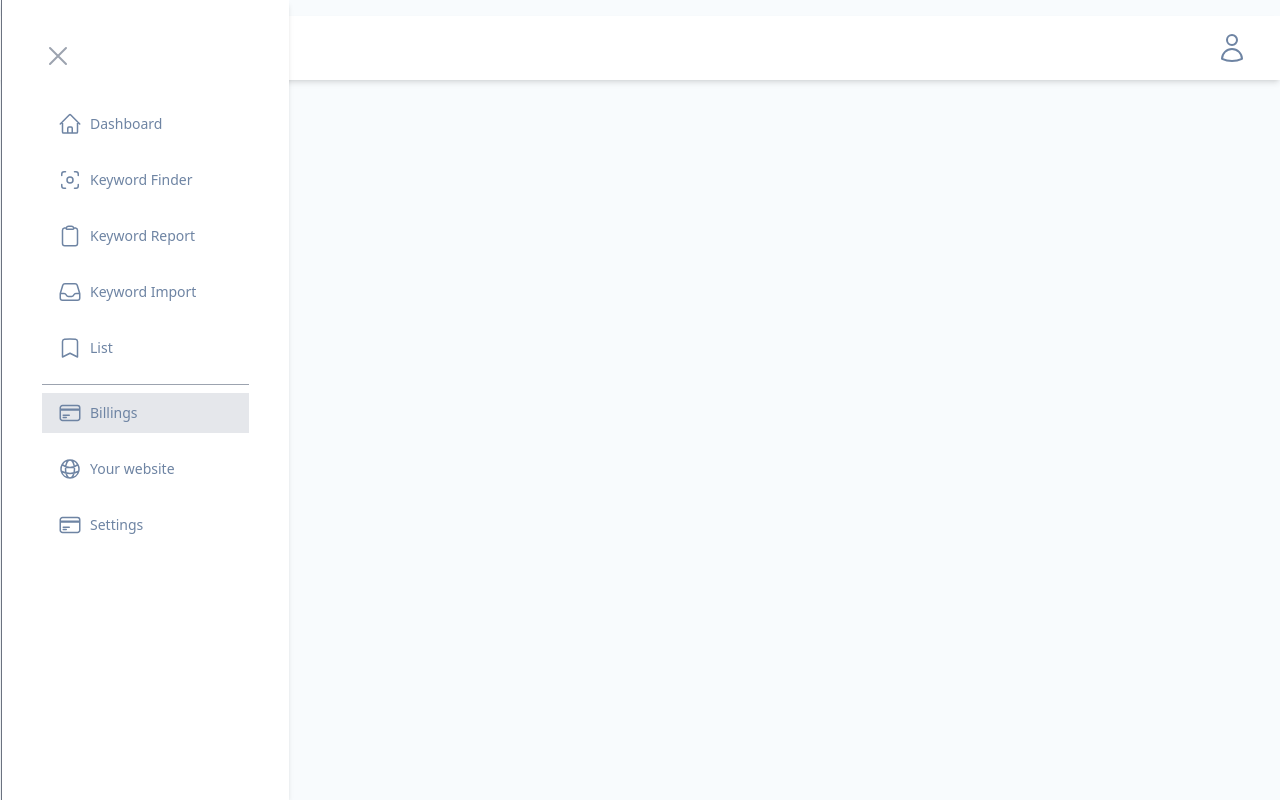
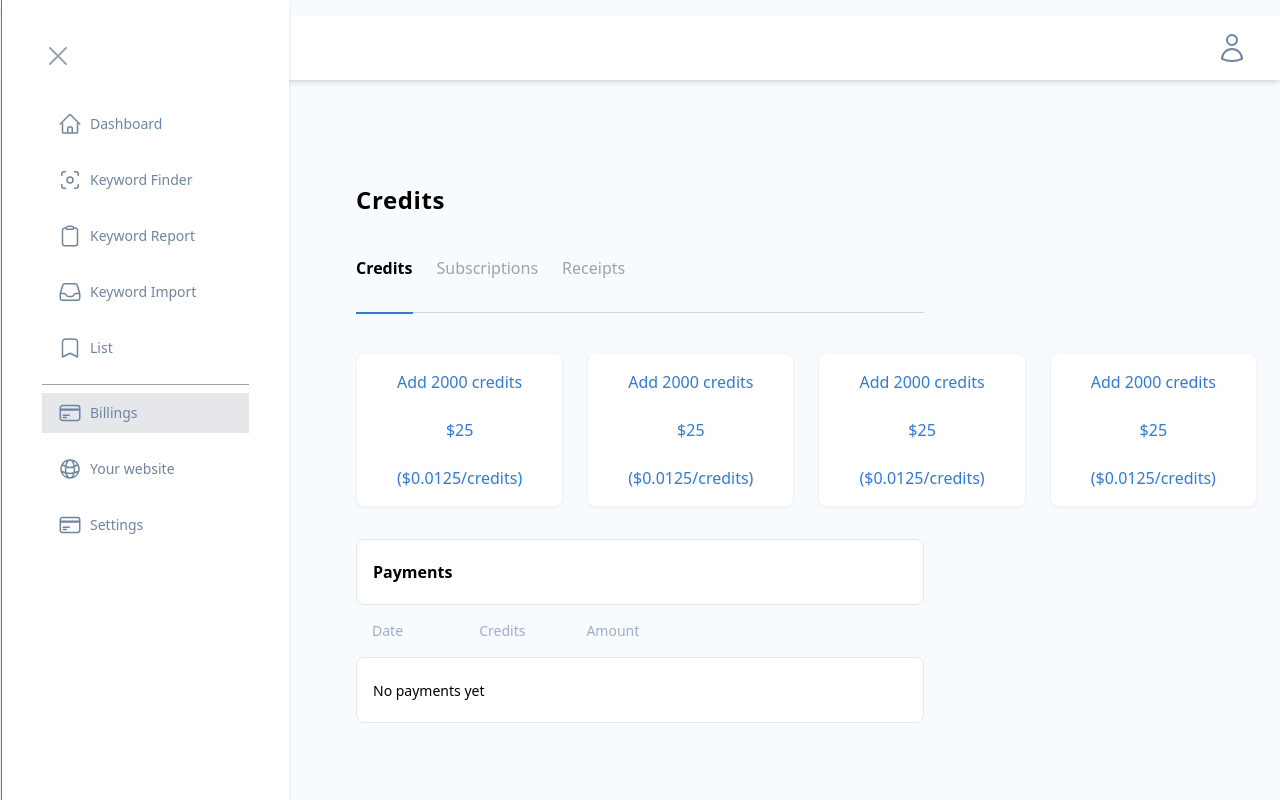
Before and after one commit to atuldedha/pushkar-project, a Next.js app: page /billing in a window 1280 px wide. Built offline with nearby package versions, Linux system fonts and the light colour scheme.

Commit message:
Billing Page

```diff
--- /dev/null
+++ b/components/Credits/Credits.js
@@ -0,0 +1,41 @@
+import React from "react";
+import CreditsCard from "./CreditsCard/CreditsCard";
+
+const Credits = () => {
+  return (
+    <div className="flex flex-col ">
+      <div className="flex items-center space-x-6 mt-10">
+        <CreditsCard amount="$25" numberOfCredits="2000" value="$0.0125" />
+        <CreditsCard amount="$25" numberOfCredits="2000" value="$0.0125" />
+        <CreditsCard amount="$25" numberOfCredits="2000" value="$0.0125" />
+        <CreditsCard amount="$25" numberOfCredits="2000" value="$0.0125" />
+      </div>
+
+      <div className="flex flex-col mt-8">
+        <div className="bg-white w-full py-5 px-4 rounded-lg border border-gray-200">
+          <span className="text-base font-semibold font-sans text-black">
+            Payments
+          </span>
+        </div>
+        <div className="flex items-center bg-[#f8fbfd] px-4 py-4">
+          <span className="text-[#9baecb] w-[20%] font-sans font-normal text-sm">
+            Date
+          </span>
+          <span className="text-[#9baecb] w-[20%] font-sans font-normal text-sm">
+            Credits
+          </span>
+          <span className="text-[#9baecb] w-[20%] font-sans font-normal text-sm">
+            Amount
+          </span>
+        </div>
+        <div className="bg-white w-full py-5 px-4 rounded-lg border border-gray-200">
+          <span className="text-sm font-normal font-sans text-black">
+            No payments yet
+          </span>
+        </div>
+      </div>
+    </div>
+  );
+};
+
+export default Credits;
--- /dev/null
+++ b/components/Credits/CreditsCard/CreditsCard.js
@@ -0,0 +1,15 @@
+import React from "react";
+
+const CreditsCard = ({ amount, value, numberOfCredits }) => {
+  return (
+    <div className="flex flex-col bg-white border-gray-100 shadow-sm border items-center px-10 py-4 space-y-6 rounded-lg">
+      <span className="font-sans text-base text-blue1 font-normal text-center whitespace-nowrap">{`Add ${numberOfCredits} credits`}</span>
+      <span className="font-sans text-base text-blue1 font-normal text-center whitespace-nowrap">
+        {amount}
+      </span>
+      <span className="font-sans text-base text-blue1 font-normal text-center whitespace-nowrap">{`(${value}/credits)`}</span>
+    </div>
+  );
+};
+
+export default CreditsCard;
--- /dev/null
+++ b/components/Receipts/Receipts.js
@@ -0,0 +1,30 @@
+import React from "react";
+
+const Receipts = () => {
+  return (
+    <div className="flex flex-col mt-8 w-full">
+      <div className="bg-white flex items-center justify-between w-full py-5 px-4 rounded-lg border border-gray-200">
+        <span className="text-base font-semibold font-sans text-black">
+          Receipts
+        </span>
+        <span className="text-[#9baecb] font-sans font-normal text-sm">
+          To add company details to your invoice, click on download and add the
+          information.
+        </span>
+      </div>
+      <div className="flex items-center bg-[#f8fbfd] px-4 py-4">
+        <span className="text-[#9baecb] w-[20%] font-sans font-normal text-sm">
+          Date
+        </span>
+      </div>
+      <div className="bg-white w-full py-5 px-4 rounded-lg border border-gray-200">
+        <span className="text-sm font-normal font-sans text-black">
+          No Receipts yet (receipts are not available for purchases before 10th
+          May 2022)
+        </span>
+      </div>
+    </div>
+  );
+};
+
+export default Receipts;
--- /dev/null
+++ b/components/Subscriptions/SubscriptionCard/SubscriptionCard.js
@@ -0,0 +1,16 @@
+import React from "react";
+
+const SubscriptionCard = ({ title, subText }) => {
+  return (
+    <div className="flex w-full flex-col items-start py-8 px-4 bg-white rounded-lg shadow-sm">
+      <span className="text-base text-blue1 font-sans font-medium">
+        {title}
+      </span>
+      <span className="text-sm italic text-blue1 font-sans font-medium mt-2">
+        {subText}
+      </span>
+    </div>
+  );
+};
+
+export default SubscriptionCard;
--- /dev/null
+++ b/components/Subscriptions/Subscriptions.js
@@ -0,0 +1,86 @@
+import React from "react";
+import SubscriptionCard from "./SubscriptionCard/SubscriptionCard";
+import { QuestionMarkCircleIcon } from "@heroicons/react/24/outline";
+
+const Subscriptions = () => {
+  return (
+    <div className="flex flex-col w-full mt-8">
+      <div className="flex flex-col items-start">
+        <span className="text-bold text-xl leading-6 tracking-wide font-sans font-bold">
+          Choose a Subscription
+        </span>
+        <div className="grid grid-cols-2 gap-4 w-full">
+          <SubscriptionCard
+            title="Standard ($29.9/month)"
+            subText="3000 credits/month"
+          />
+          <SubscriptionCard
+            title="Premium ($79.9/month)"
+            subText="10000 credits/month"
+          />
+          <SubscriptionCard
+            title="Standard ($249/year)"
+            subText="3000 credits/month"
+          />
+          <SubscriptionCard
+            title="Premium ($749/year)"
+            subText="10000 credits/month"
+          />
+        </div>
+      </div>
+
+      <div className="flex flex-col mt-8 w-full">
+        <div className="bg-white w-full py-5 px-4 rounded-lg border border-gray-200">
+          <span className="text-base font-semibold font-sans text-black">
+            Your subscription
+          </span>
+        </div>
+        <div className="flex items-center bg-[#f8fbfd] px-4 py-4 border border-gray-200">
+          <span className="text-[#9baecb] w-[20%] uppercase font-sans font-normal text-xs">
+            Start Date
+          </span>
+
+          <span className="text-[#9baecb] w-[15%] uppercase font-sans font-normal text-xs">
+            Plan
+          </span>
+
+          <span className="text-[#9baecb] w-[15%] uppercase font-sans font-normal text-xs">
+            Credits
+          </span>
+
+          <span className="text-[#9baecb] w-[20%] uppercase font-sans font-normal text-xs">
+            Next Payment
+          </span>
+
+          <span className="text-[#9baecb] w-[20%] uppercase font-sans font-normal text-xs">
+            Status
+          </span>
+        </div>
+      </div>
+
+      <div className="flex flex-col mt-8 w-full">
+        <div className="bg-white w-full py-5 px-4 rounded-lg border border-gray-200">
+          <span className="text-base font-semibold font-sans text-black">
+            Periods
+          </span>
+        </div>
+        <div className="flex items-center bg-[#f8fbfd] px-20 py-4 border border-gray-200">
+          <span className="text-[#9baecb] w-[20%] uppercase font-sans font-normal text-sm">
+            Date{" "}
+            <QuestionMarkCircleIcon className="h-3 w-3 mr-2 mb-3 inline-block" />
+          </span>
+
+          <span className="text-[#9baecb] w-[50%] uppercase font-sans font-normal text-sm">
+            Monthly credits
+          </span>
+
+          <span className="text-[#9baecb] w-[20%] uppercase font-sans font-normal text-sm">
+            order date
+          </span>
+        </div>
+      </div>
+    </div>
+  );
+};
+
+export default Subscriptions;
--- /dev/null
+++ b/components/Tabs/Tabs.js
@@ -0,0 +1,72 @@
+import React, { useState } from "react";
+import Credits from "../Credits/Credits";
+import Receipts from "../Receipts/Receipts";
+import Subscriptions from "../Subscriptions/Subscriptions";
+
+const Tabs = () => {
+  const [selected, setSelected] = useState(1);
+
+  const handleSelection = (index) => {
+    setSelected(index);
+  };
+  return (
+    <div className="flex flex-col w-full">
+      <div className="flex items-center space-x-6 mt-10">
+        <div className="relative flex flex-col">
+          <span
+            className={`${
+              selected === 1
+                ? "text-black font-semibold"
+                : "font-normal text-gray-400"
+            } font-sans text-base hover:cursor-pointer`}
+            onClick={() => handleSelection(1)}
+          >
+            Credits
+          </span>
+          {selected === 1 && (
+            <div className="absolute top-14 border-b-[2px] border-b-blue1 w-full" />
+          )}
+        </div>
+
+        <div className="relative flex flex-col">
+          <span
+            className={`${
+              selected === 2
+                ? "text-black font-semibold"
+                : "font-normal text-gray-400"
+            } font-sans text-base hover:cursor-pointer`}
+            onClick={() => handleSelection(2)}
+          >
+            Subscriptions
+          </span>
+          {selected === 2 && (
+            <div className="absolute top-14 border-b-[2px] border-b-blue1 w-full" />
+          )}
+        </div>
+
+        <div className="relative flex flex-col">
+          <span
+            className={`${
+              selected === 3
+                ? "text-black font-semibold"
+                : "font-normal text-gray-400"
+            } font-sans text-base hover:cursor-pointer`}
+            onClick={() => handleSelection(3)}
+          >
+            Receipts
+          </span>
+          {selected === 3 && (
+            <div className="absolute top-14 border-b-[2px] border-b-blue1 w-full" />
+          )}
+        </div>
+      </div>
+      <div className="border-b-[1px] w-full border-b-gray-300 mt-8" />
+
+      {selected === 1 && <Credits />}
+      {selected === 2 && <Subscriptions />}
+      {selected === 3 && <Receipts />}
+    </div>
+  );
+};
+
+export default Tabs;
--- a/pages/billing.js
+++ b/pages/billing.js
@@ -1,7 +1,18 @@
 import React from "react";
+import Tabs from "../components/Tabs/Tabs";
 
-const billing = () => {
-  return <div>billing</div>;
+const Billing = () => {
+  return (
+    <div className="flex flex-col h-full py-2 px-4 md:px-6 pb-10">
+      <div className="md:mx-[300px] flex flex-col py-4 px-4 md:px-8 items-start rounded-xl mt-4 md:mt-20">
+        <span className="font-bold text-2xl leading-8 tracking-wide text-black font-sans">
+          Credits
+        </span>
+
+        <Tabs />
+      </div>
+    </div>
+  );
 };
 
-export default billing;
+export default Billing;
```
